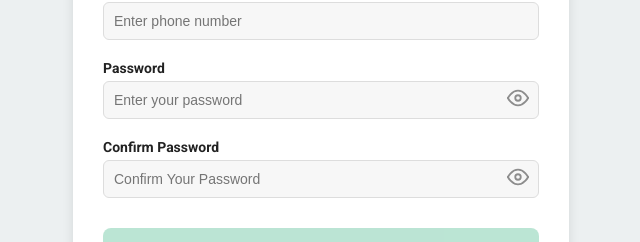
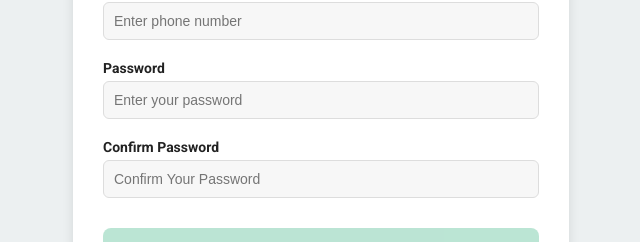
Before and after one commit to mawsouq-pay/mawsouq-FE, a Next.js app: page /register in a window 1280 px wide. Shown: the part 325-567 px from the top of the page, without its empty margins (319-959 px from the left). Built offline with nearby package versions, Linux system fonts and the light colour scheme; no server answers.

Commit message:
comment out icons

```diff
--- a/components/Features/Authentication/RegisterForm/index.tsx
+++ b/components/Features/Authentication/RegisterForm/index.tsx
@@ -71,14 +71,14 @@ const RegisterForm = ({ orderId }: { orderId?: string }) => {
 							id="password"
 							name="password"
 							placeholder={text.passwordPlaceHolder}
-							icon={
-								<span
-									onClick={togglePasswordVisibility}
-									style={{ cursor: "pointer" }}
-								>
-									{showPassword ? <Hide /> : <Show />}
-								</span>
-							}
+							// icon={
+							// 	<span
+							// 		onClick={togglePasswordVisibility}
+							// 		style={{ cursor: "pointer" }}
+							// 	>
+							// 		{showPassword ? <Hide /> : <Show />}
+							// 	</span>
+							// }
 							type={showPassword ? "text" : "password"}
 						/>
 						<FormItem
@@ -86,14 +86,14 @@ const RegisterForm = ({ orderId }: { orderId?: string }) => {
 							id="confirmPassword"
 							name="confirmPassword"
 							placeholder={text.confirmPasswordPlaceHolder}
-							icon={
-								<span
-									onClick={toggleConfirmPasswordVisibility}
-									style={{ cursor: "pointer" }}
-								>
-									{showConfirmPassword ? <Hide /> : <Show />}
-								</span>
-							}
+							// icon={
+							// 	<span
+							// 		onClick={toggleConfirmPasswordVisibility}
+							// 		style={{ cursor: "pointer" }}
+							// 	>
+							// 		{showConfirmPassword ? <Hide /> : <Show />}
+							// 	</span>
+							// }
 							type={showConfirmPassword ? "text" : "password"}
 						/>
 
```
